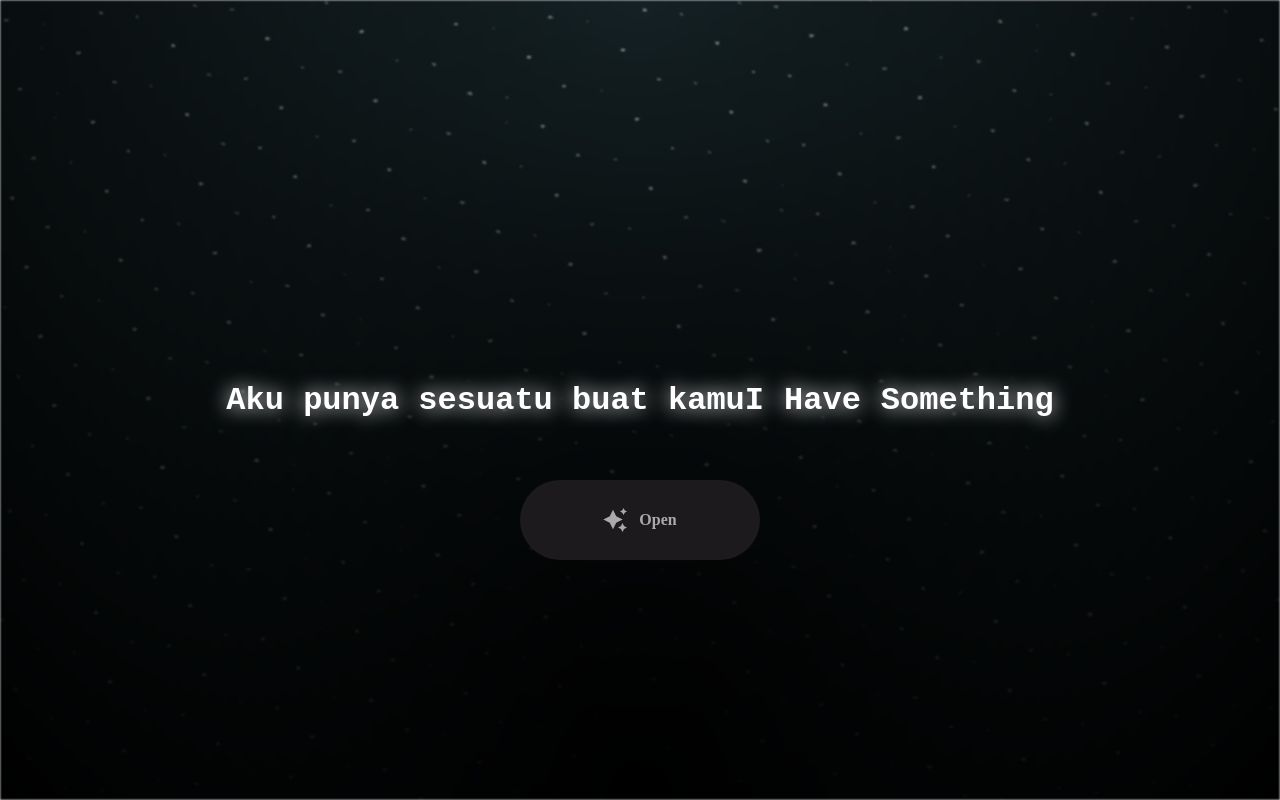
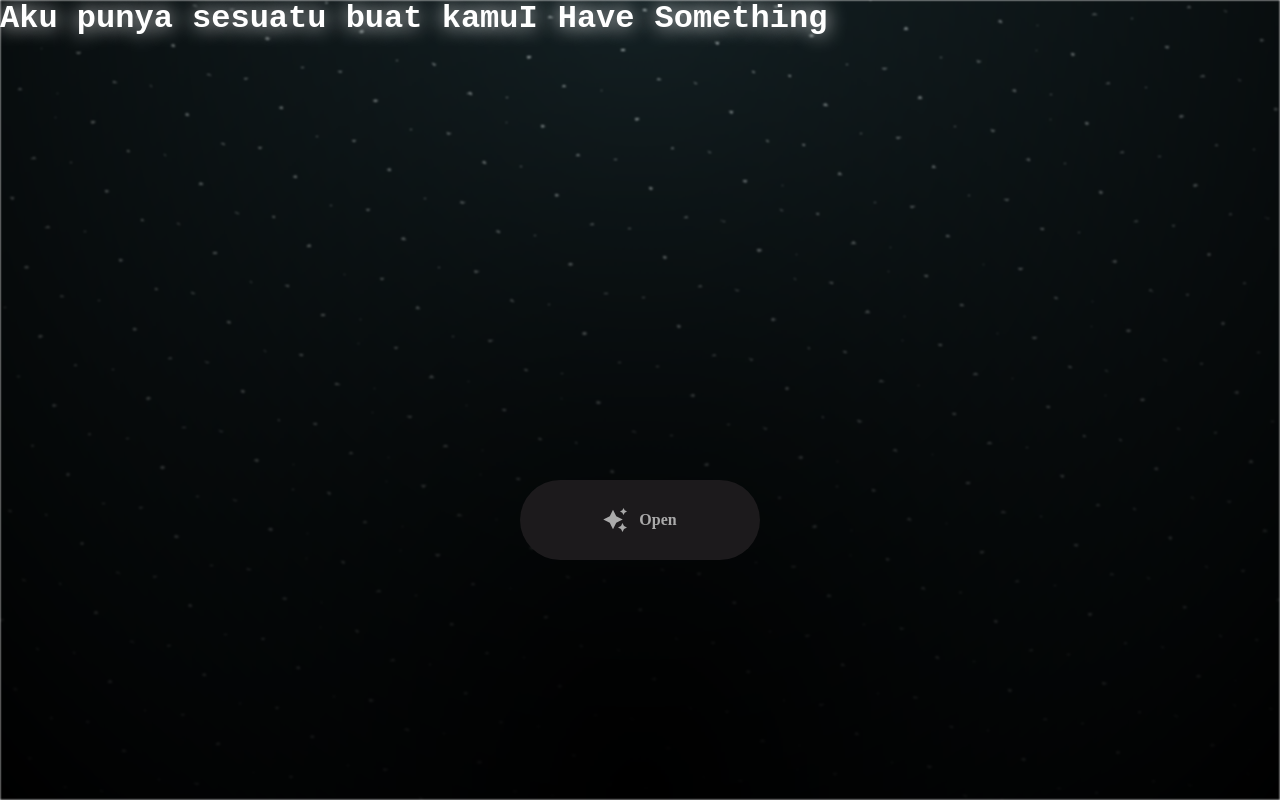
Before and after one commit to radyan122/bunga-buat-kamu, a plain HTML site: page index.html in a window 1280 px wide. Drawn offline with Linux system fonts and the light colour scheme; files whose address does not match are found by name.

Commit message:
Update index.css

```diff
--- a/index.css
+++ b/index.css
@@ -23,8 +23,6 @@
 
 .title {
   position: absolute;
-  top: 0;
-  left: 0;
   color: white;
   font-family: 'Courier New', Courier, monospace;
 
@@ -34,8 +32,6 @@
   align-content: center;
   align-items: center;
 
-  width: 100%;
-  height: 100vh;
   text-shadow: 0 0 20px white;
   letter-spacing: 0px;
 }
```
